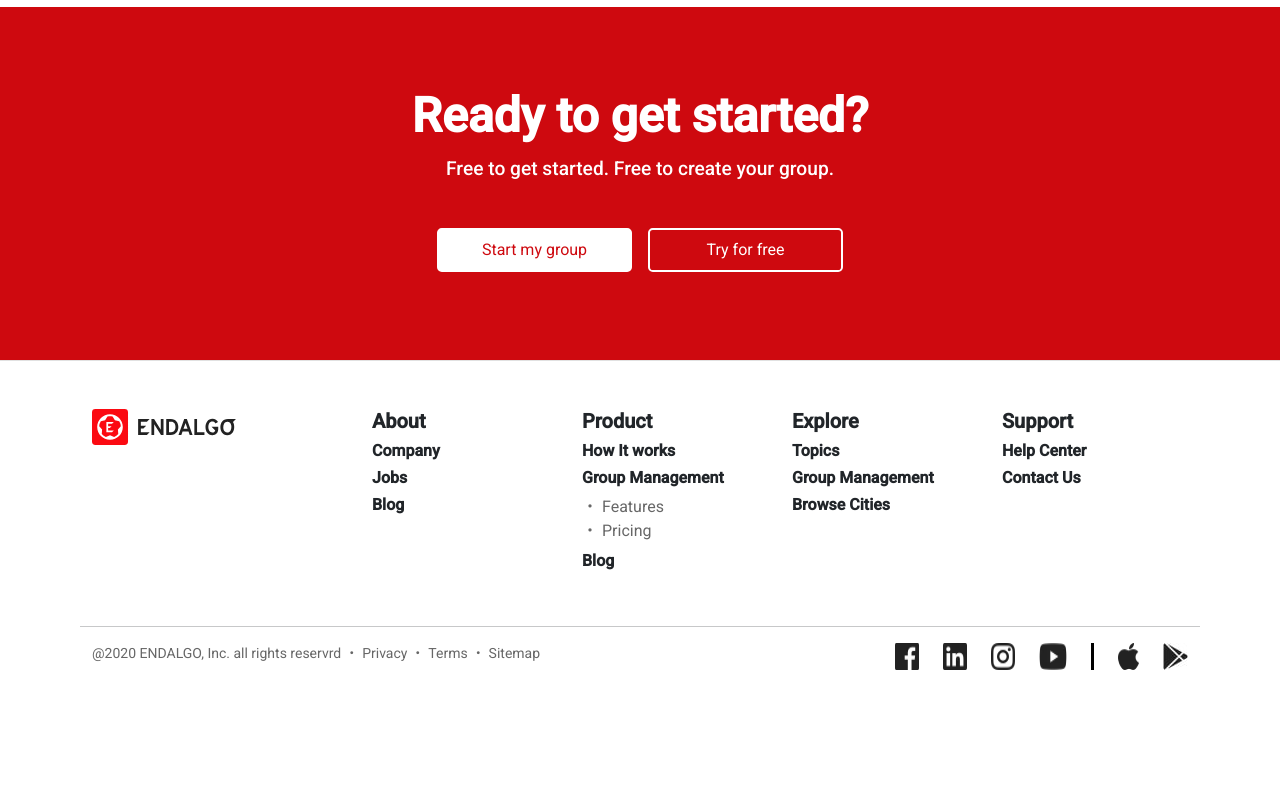
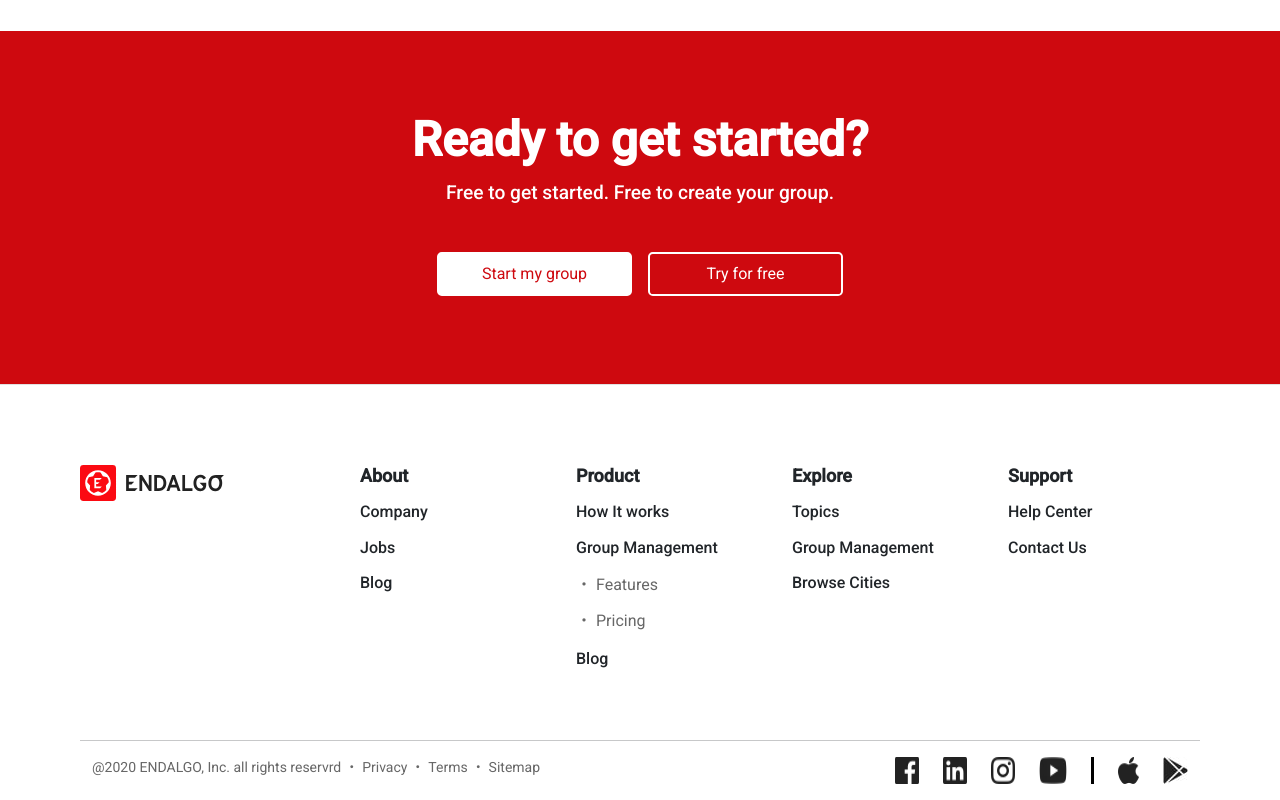
Before and after one commit to sameershaikh55/endalgo-updated, a React (Create React App) app: page /faq in a window 1280 px wide. Shown: the part 1667-2467 px from the top of the page. Before the commit the page ends 2353 px from the top, so only its background shows below. Built offline with nearby package versions, Linux system fonts and the light colour scheme.

Commit message:
all chnaged have been made

```diff
--- a/src/components/CommunityLeaders.jsx
+++ b/src/components/CommunityLeaders.jsx
@@ -17,7 +17,8 @@ const CommunityLeaders = () => {
 								<div className="col-12 col-md-6 mt-5 mt-md-0 pe-3 pe-md-5 order-1 order-md-0">
 									<img
 										data-aos="zoom-in"
-										data-aos-duration="800"
+										data-aos-duration="1100"
+										data-aos-delay="300"
 										className="w-100"
 										src={schedulling}
 										alt=""
@@ -25,8 +26,8 @@ const CommunityLeaders = () => {
 								</div>
 								<div
 									data-aos="fade"
-									data-aos-duration="800"
-									data-aos-delay="100"
+									data-aos-duration="1200"
+									data-aos-delay="400"
 									className="rightText col-12 col-md-6 align-self-center order-0 order-md-1"
 								>
 									<h2 className="fw-bold">Schedule what you want</h2>
--- a/src/components/Footer.jsx
+++ b/src/components/Footer.jsx
@@ -41,7 +41,7 @@ const Footer = () => {
 					<div className="row">
 						<div className="col-12">
 							<div className="row">
-								<div className="col-12 col-md-3 pt-5">
+								<div className="col-12 col-md-3 footerPad">
 									<img src={logo} alt="logo" />
 								</div>
 								{/* FOR MOBILE VIEW START */}
@@ -49,7 +49,7 @@ const Footer = () => {
 									<div>
 										<div
 											onClick={aboutFunc}
-											className="d-flex justify-content-between align-items-center mt-5 pointer"
+											className="d-flex justify-content-between align-items-center pointer"
 										>
 											<h3 className="fw-bold mb-0">About</h3>
 											{(footer.about && <IoIosArrowUp fontSize="1.4rem" />) || (
@@ -133,39 +133,44 @@ const Footer = () => {
 									</div>
 								</div>
 								{/* FOR MOBILE VIEW END */}
-								<div className="col-9 d-none d-md-block py-5">
+								<div className="col-9 d-none d-md-block footerPad">
 									<div className="row">
 										<div className="col-3">
-											<h5 className="fw-bold">About</h5>
-											<h6 className="fw-bold">Company</h6>
-											<h6 className="fw-bold">Jobs</h6>
-											<h6 className="fw-bold">Blog</h6>
+											<h5 className="fw-bolder mb-3">About</h5>
+											<h6 className="mb-3">Company</h6>
+											<h6 className="mb-3">Jobs</h6>
+											<h6 className="mb-3">Blog</h6>
 										</div>
 										<div className="col-3">
-											<h5 className="fw-bold">Product</h5>
-											<h6 className="fw-bold">How It works</h6>
+											<h5 className="fw-bolder mb-3">Product</h5>
+											<h6 className="mb-3">How It works</h6>
 											<NavLink
 												to="/group_management"
 												className="text-dark text-decoration-none"
 											>
-												<h6 className="fw-bold">Group Management</h6>
+												<h6 className="mb-3">Group Management</h6>
 											</NavLink>
 											<ul className="list-unstyled mb-2">
-												<li className="lightColor">・ Features</li>
-												<li className="lightColor">・ Pricing</li>
+												<li
+													style={{ marginBottom: "12px" }}
+													className="lightColor"
+												>
+													・ Features
+												</li>
+												<li className="lightColor mb-3">・ Pricing</li>
 											</ul>
-											<h6 className="fw-bold">Blog</h6>
+											<h6 className="mb-3">Blog</h6>
 										</div>
 										<div className="col-3">
-											<h5 className="fw-bold">Explore</h5>
-											<h6 className="fw-bold">Topics</h6>
-											<h6 className="fw-bold">Group Management</h6>
-											<h6 className="fw-bold">Browse Cities</h6>
+											<h5 className="fw-bolder mb-3">Explore</h5>
+											<h6 className="mb-3">Topics</h6>
+											<h6 className="mb-3">Group Management</h6>
+											<h6 className="mb-3">Browse Cities</h6>
 										</div>
 										<div className="col-3">
-											<h5 className="fw-bold">Support</h5>
-											<h6 className="fw-bold">Help Center</h6>
-											<h6 className="fw-bold">Contact Us</h6>
+											<h5 className="fw-bolder mb-3">Support</h5>
+											<h6 className="mb-3">Help Center</h6>
+											<h6 className="mb-3">Contact Us</h6>
 										</div>
 									</div>
 								</div>
--- a/src/components/GroupFeatures.jsx
+++ b/src/components/GroupFeatures.jsx
@@ -80,7 +80,7 @@ const GroupFeatures = () => {
 														<div>
 															<div className="d-flex align-items-center">
 																<img src={img} alt={title} />
-																<h5 className="ms-2 mb-0 fw-bold">{title}</h5>
+																<h5 className="mb-0 fw-bold">{title}</h5>
 															</div>
 															<h6 className="desc darkColor">{desc}</h6>
 														</div>
--- a/src/styles/style.css
+++ b/src/styles/style.css
@@ -429,6 +429,7 @@
   font-size: 1.125rem;
   line-height: 26px !important;
   margin: 24px 0px;
+  font-weight: 300;
 }
 
 .endalgoApp p {
@@ -584,6 +585,7 @@
 .groupFeature .groupFeatureCard h5 {
   font-size: 1.5rem;
   line-height: 30px;
+  margin-left: 12px;
 }
 
 .groupFeature .cardUpperCont {
@@ -600,6 +602,7 @@
   font-size: 1rem;
   line-height: 22px;
   font-weight: 300;
+  letter-spacing: -0.4px;
 }
 
 .groupFeature .minsHead {
@@ -830,7 +833,7 @@
 .endalgo_pricing .pricingBody_container .pricing_header {
   padding-left: 40px;
   padding-right: 40px;
-  padding-top: 64px;
+  padding-top: 40px;
   padding-bottom: 40px;
 }
 
@@ -911,7 +914,7 @@
 }
 
 .endalgo_pricing .pricing_inner_body .price_card h3 {
-  margin: 48px 0px 16px;
+  margin: 32px 0px 16px;
   font-size: 20px;
   font-weight: bold;
   line-height: 1.3;
@@ -967,7 +970,7 @@
 }
 
 .faq_container .faq_sec h2 {
-  margin: 80px 0px 40px 0px;
+  margin: 88px 0px 40px 0px;
   font-size: 32px;
   line-height: 1.19;
   letter-spacing: -1px;
@@ -1192,6 +1195,14 @@
   height: 100%;
   width: 3px;
   background: #000;
+}
+
+.footerContainer .footerPad {
+  padding: 80px 0px 56px;
+}
+
+.footerContainer h5 {
+  font-size: 18px;
 }
 
 @media screen and (max-width: 768px) {
@@ -1498,6 +1509,9 @@
     -webkit-box-shadow: 0 8px 16px 0 rgba(0, 0, 0, 0.1);
             box-shadow: 0 8px 16px 0 rgba(0, 0, 0, 0.1);
   }
+  .footerContainer .footerPad {
+    padding: 40px 0px 28px 12px;
+  }
 }
 
 @media screen and (min-width: 1200px) {
--- a/src/styles/style.scss
+++ b/src/styles/style.scss
@@ -441,6 +441,7 @@ $themeColor: rgb(251, 10, 18);
 		font-size: 1.125rem;
 		line-height: 26px !important;
 		margin: 24px 0px;
+		font-weight: 300;
 	}
 	p {
 		font-size: 1rem;
@@ -590,6 +591,7 @@ $themeColor: rgb(251, 10, 18);
 		h5 {
 			font-size: 1.5rem;
 			line-height: 30px;
+			margin-left: 12px;
 		}
 	}
 
@@ -607,6 +609,7 @@ $themeColor: rgb(251, 10, 18);
 		font-size: 1rem;
 		line-height: 22px;
 		font-weight: 300;
+		letter-spacing: -0.4px;
 	}
 	.minsHead {
 		font-size: 1.25rem;
@@ -838,7 +841,7 @@ $themeColor: rgb(251, 10, 18);
 		.pricing_header {
 			padding-left: 40px;
 			padding-right: 40px;
-			padding-top: 64px;
+			padding-top: 40px;
 			padding-bottom: 40px;
 
 			.crossText {
@@ -918,7 +921,7 @@ $themeColor: rgb(251, 10, 18);
 
 		.price_card {
 			h3 {
-				margin: 48px 0px 16px;
+				margin: 32px 0px 16px;
 				font-size: 20px;
 				font-weight: bold;
 				line-height: 1.3;
@@ -983,7 +986,7 @@ $themeColor: rgb(251, 10, 18);
 
 	.faq_sec {
 		h2 {
-			margin: 80px 0px 40px 0px;
+			margin: 88px 0px 40px 0px;
 			font-size: 32px;
 			line-height: 1.19;
 			letter-spacing: -1px;
@@ -1207,6 +1210,14 @@ $themeColor: rgb(251, 10, 18);
 		height: 100%;
 		width: 3px;
 		background: #000;
+	}
+
+	.footerPad {
+		padding: 80px 0px 56px;
+	}
+
+	h5 {
+		font-size: 18px;
 	}
 }
 
@@ -1573,6 +1584,10 @@ $themeColor: rgb(251, 10, 18);
 		}
 	}
 	// ===== TESTIMONIALS END ======
+
+	.footerContainer .footerPad {
+		padding: 40px 0px 28px 12px;
+	}
 }
 // ===== FOOTER END ======
 
```
Also changed, not shown: 1 other file (tests, documents, lock files or other folders).
